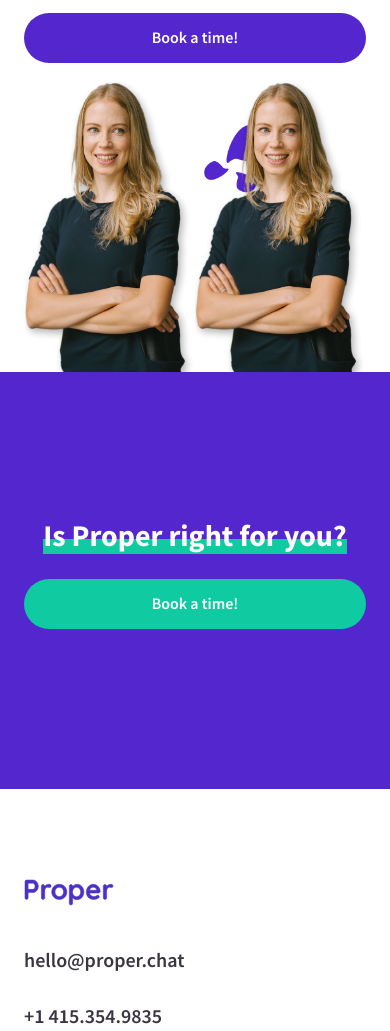
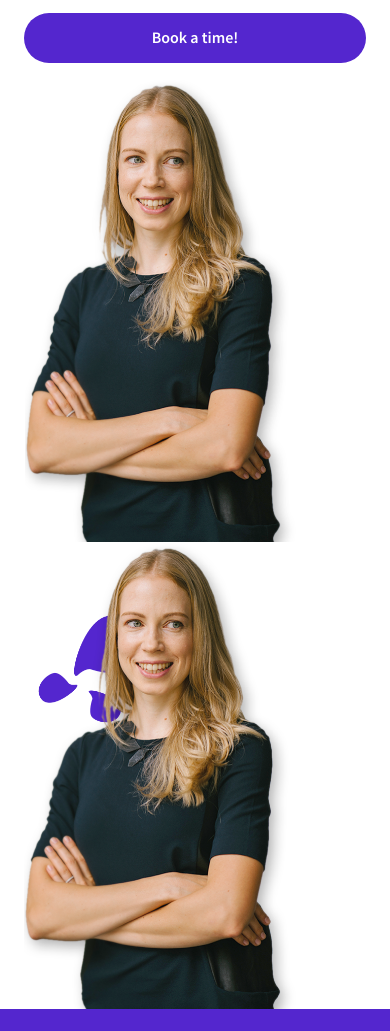
Before and after one commit to MarianaMassimino/proper, a plain HTML site: page index.html in a window 390 px wide. Shown: the part 2790-3821 px from the top of the page. Drawn offline with nearby package versions, Linux system fonts and the light colour scheme.

Commit message:
img bug fixing

```diff
--- a/css/foundation.css
+++ b/css/foundation.css
@@ -279,12 +279,12 @@ a.global-nav-link:hover, a.global-nav-link.active{
     max-width: 784px;
 }
 .home .bookkeepers .img-container{
-    display: flex;
-    flex-flow: row;
     font-size: 0;
 }
 .home .bookkeepers img{
-    width: 26%;
+    max-width: 272px;
+    height: auto;
+    display: block;
 }
 /* - - - - - - - - - - - - - - - - - - - - - - - - - */
 
@@ -369,9 +369,6 @@ a.global-nav-link {
 }
 }
 @media (max-width: 960px) {
-.home .bookkeepers img{
-    width: 33%;
-}
 .home .bookkeepers img.name-4{
     display: none;
 }
@@ -465,9 +462,6 @@ p.v-24{
     max-width: 360px;
     padding-bottom: 24px;
 }
-.home .bookkeepers img{
-    width: 50%;
-}
 .home .bookkeepers img.name-3{
     display: none;
 }
```
Also changed, not shown: 1 other file.
